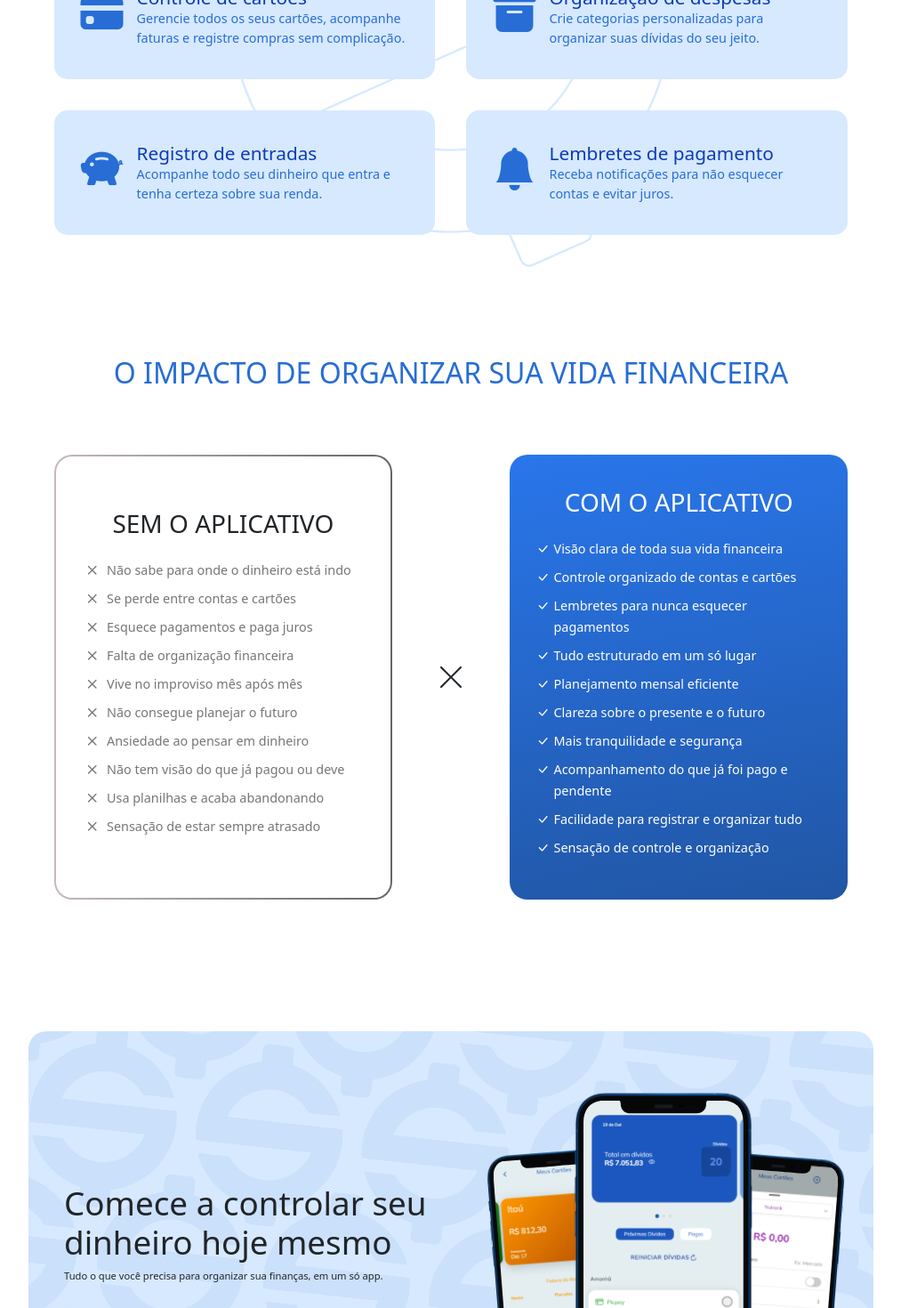
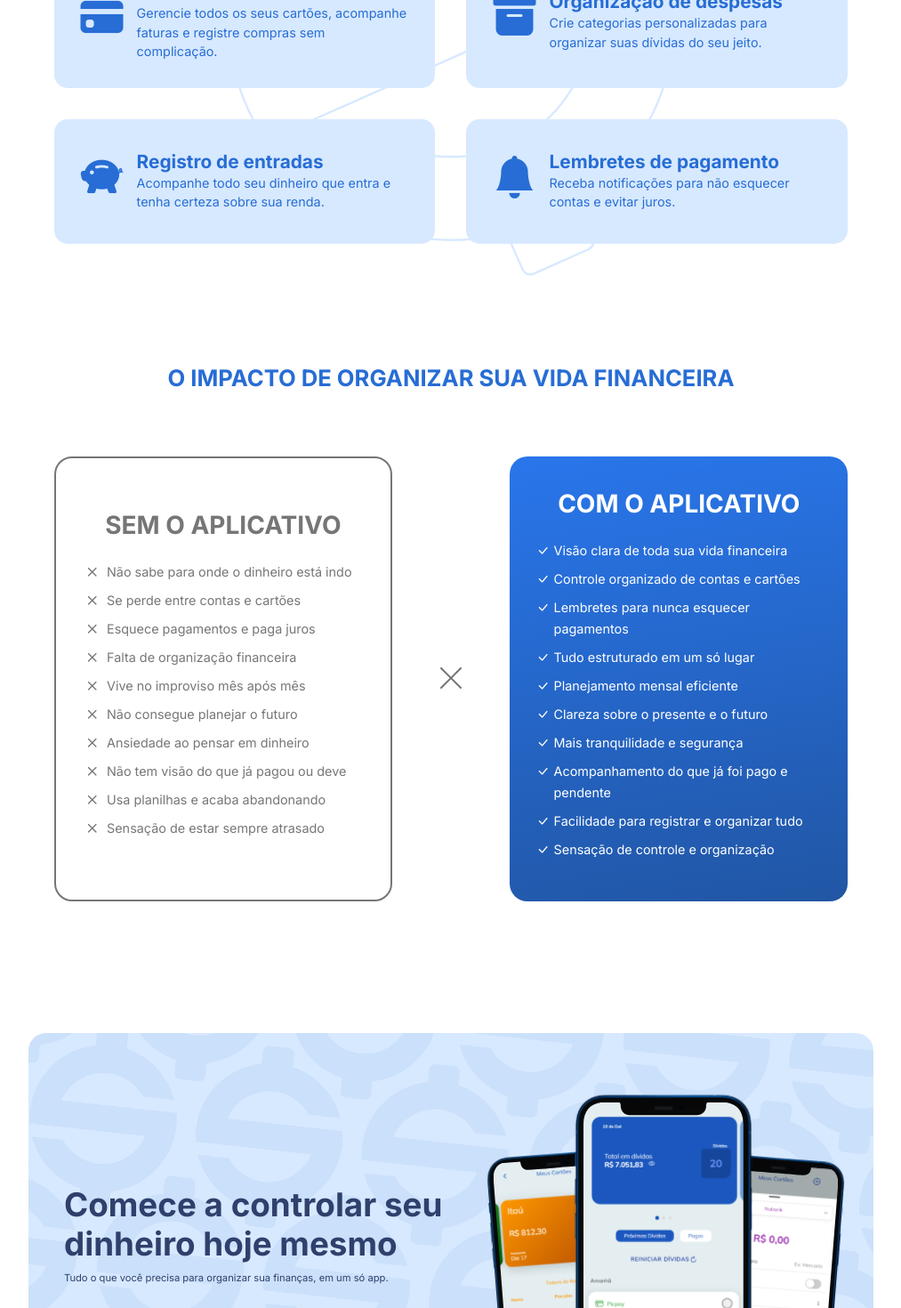
Before and after one commit to ViniciusKLima/ControleFinanceiro-WEB, a React (Vite) app: page / in a window 1280 px wide. Shown: the part 2020-3490 px from the top of the page at 89% size, without its empty margins (133-1146 px from the left). Built offline with nearby package versions, Linux system fonts and the light colour scheme.

Commit message:
Add da fonte e pesos

```diff
--- a/index.html
+++ b/index.html
@@ -4,7 +4,8 @@
     <meta charset="UTF-8" />
     <link rel="icon" type="image/svg+xml" href="/logo.svg" />
     <meta name="viewport" content="width=device-width, initial-scale=1.0" />
-    <title>controlefinanceiro-web</title>
+    <link href="https://fonts.googleapis.com/css2?family=Inter:wght@100;300;400;500;600;700;900&display=swap" rel="stylesheet">
+    <title>Controle Financeiro</title>
   </head>
   <body>
     <div id="root"></div>
--- a/src/Components/beneficios/beneficios.css
+++ b/src/Components/beneficios/beneficios.css
@@ -3,8 +3,9 @@
   gap: 8vh;
 
   .tt-beneficios {
-    font-size: 1.5rem;
+    font-size: 1.4rem;
     color: var(--azul-principal);
+    font-weight: bold;
   }
 
   .container-beneficios {
@@ -13,6 +14,7 @@
 
     .vs {
       font-size: 2rem;
+      color: #777676;
     }
 
     .card-beneficios {
@@ -25,15 +27,16 @@
       max-width: 100%;
       justify-content: center;
       flex-direction: column;
+
+      .tt-beneficio{
+        font-weight: bold;
+      }
     }
 
     .card-semAPP {
-      background:
-        linear-gradient(170deg, #ffffff, #ffffff, #ffffff) padding-box,
-        linear-gradient(to left, #63676b, #c5baba) border-box;
-      border: 2px solid transparent;
-      background-clip: padding-box, border-box;
-      background-origin: padding-box, border-box;
+      background: none;
+      border: #777676 2px solid;
+      color: #777676;
     }
 
     .card-comAPP {
@@ -75,7 +78,7 @@
 
 @media (min-width: 768px) {
   .tt-beneficios {
-    font-size: 2rem !important;
+    font-size: 1.6rem !important;
   }
 
   .container-beneficios {
--- a/src/Components/download/download.css
+++ b/src/Components/download/download.css
@@ -12,9 +12,11 @@
 
     .text-download {
       width: 70%;
+      color: #2f406c;
 
       .tt-download {
-        font-size: 1.8rem;
+        font-size: 1.6rem;
+        font-weight: bold;
       }
 
       .p-download {
--- a/src/Components/footer/footer.css
+++ b/src/Components/footer/footer.css
@@ -27,6 +27,7 @@
       color: white;
       border: none;
       border-radius: 5px;
+      font-weight: 500;
 
       font-size: 0.8rem;
       width: 180px;
@@ -46,6 +47,7 @@
     h4 {
       font-size: 0.85rem;
       margin: 0;
+      font-weight: bold;
     }
 
     p {
--- a/src/Components/funcionalidades/funcionalidades.css
+++ b/src/Components/funcionalidades/funcionalidades.css
@@ -3,7 +3,8 @@
 
   .tt-functions {
     color: var(--azul-principal);
-    font-size: 1.5rem;
+    font-size: 1.4rem;
+    font-weight: bold;
   }
 
   .container-card {
@@ -18,7 +19,7 @@
     background-size: contain;
 
     .card {
-      padding: 15px 15px 35px 15px;
+      padding: 15px 15px 25px 15px;
       background: var(--bg-secundario);
       border: none;
       width: 100%;
@@ -30,9 +31,10 @@
       }
 
       .tt-card {
-        color: var(--bg-principal);
+        color: var(--azul-principal);
         font-size: 0.9rem;
         margin: 0;
+        font-weight: bold;
       }
 
       .p-card {
--- a/src/Components/hero/hero.css
+++ b/src/Components/hero/hero.css
@@ -12,6 +12,10 @@
     transform: translateY(40px);
     position: relative;
     z-index: 2;
+
+    .tt-hero{
+      font-weight: bold
+    }
 
     .p-hero {
       font-size: small;
--- a/src/Components/sobre/sobre.css
+++ b/src/Components/sobre/sobre.css
@@ -21,6 +21,7 @@
     .tt-sobre {
       width: 90%;
       color: var(--azul-principal);
+      font-weight: 600;
     }
 
     .p-sobre {
--- a/src/index.css
+++ b/src/index.css
@@ -1,9 +1,9 @@
 :root {
-    --bg-principal: #0B3BB7;
-    --azul-principal: #276DD5;
-    --bg-secundario: #D7E9FF;
-    --vermelho: #DA1C1F;
-    --bg-vermelho: #FBE4E5;
+  --bg-principal: #0b3bb7;
+  --azul-principal: #276dd5;
+  --bg-secundario: #d7e9ff;
+  --vermelho: #da1c1f;
+  --bg-vermelho: #fbe4e5;
 }
 
 /* barra inteira */
@@ -26,3 +26,7 @@
 ::-webkit-scrollbar-thumb:hover {
   background-color: var(--bg-principal);
 }
+
+* {
+  font-family: "Inter", sans-serif;
+}
```
Also changed, not shown: src/Components/download/bg-logo.svg (deleted).
